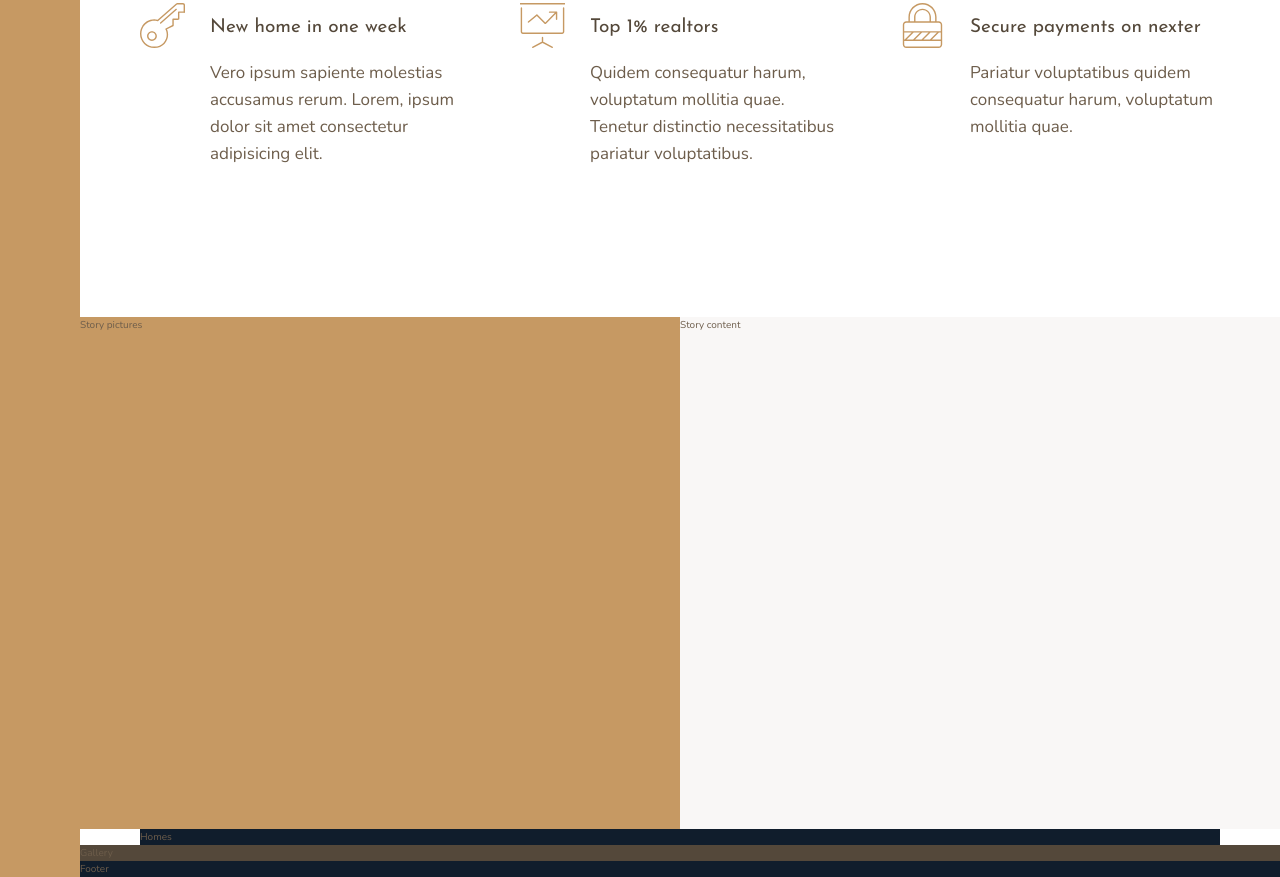
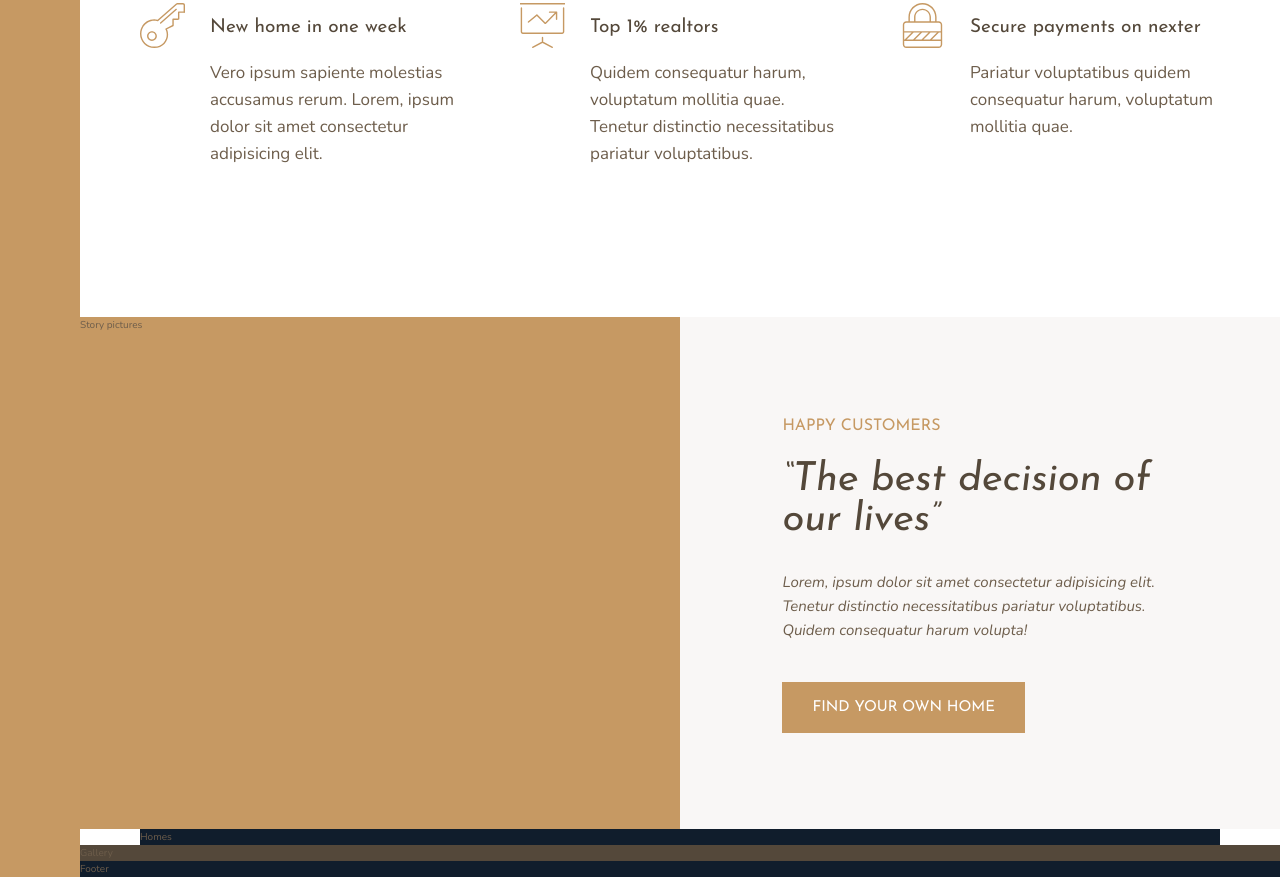
Before and after one commit to S4MX0816/advanced-css-course, a website: page Nexter/index.html in a window 1280 px wide. Shown: the part 991-1868 px from the top of the page. Drawn offline with nearby package versions, Linux system fonts and the light colour scheme.

Commit message:
story content section

```diff
--- a/Nexter/index.html
+++ b/Nexter/index.html
@@ -91,7 +91,18 @@
 
     <div class="story__pictures">Story pictures</div>
 
-    <div class="story__content">Story content</div>
+    <div class="story__content">
+      <h3 class="heading-3 mb-sm">Happy Customers</h3>
+      <h2 class="heading-2 heading-2--dark mb-md">
+        &ldquo;The best decision of our lives&rdquo;
+      </h2>
+      <p class="story__text">
+        Lorem, ipsum dolor sit amet consectetur adipisicing elit. Tenetur
+        distinctio necessitatibus pariatur voluptatibus. Quidem consequatur
+        harum volupta!
+      </p>
+      <button class="btn">Find your own home</button>
+    </div>
 
     <section class="homes">Homes</section>
 
--- a/Nexter/sass/_story.scss
+++ b/Nexter/sass/_story.scss
@@ -7,5 +7,22 @@
   &__content {
     background-color: $color-grey-light-1;
     grid-column: col-start 5 / full-end;
+
+    padding: 6rem 8vw;
+
+    display: flex;
+    flex-direction: column;
+    justify-content: center;
+    align-items: flex-start;
+
+    // display: grid;
+    // align-content: center;
+    // justify-items: start;
+  }
+
+  &__text {
+    font-size: 1.5rem;
+    font-style: italic;
+    margin-bottom: 4rem;
   }
 }
--- a/Nexter/sass/_typography.scss
+++ b/Nexter/sass/_typography.scss
@@ -9,10 +9,24 @@
 
 .heading-2 {
   @extend %heading;
+  font-size: 4rem;
+  font-style: italic;
+  line-height: 1;
+
+  &--light {
+    color: $color-grey-light-1;
+  }
+
+  &--dark {
+    color: $color-grey-dark-1;
+  }
 }
 
 .heading-3 {
   @extend %heading;
+  font-size: 1.6rem;
+  color: $color-primary;
+  text-transform: uppercase;
 }
 
 .heading-4 {
@@ -27,3 +41,36 @@
     color: $color-grey-dark-1;
   }
 }
+
+.btn {
+  background-color: $color-primary;
+  color: white;
+  border: none;
+  border-radius: 0;
+  font-family: $font-display;
+  font-size: 1.5rem;
+  text-transform: uppercase;
+  padding: 1.8rem 3rem;
+  cursor: pointer;
+  transition: all 200ms;
+
+  &:hover {
+    background-color: $color-primary-dark;
+  }
+}
+
+.mb-sm {
+  margin-bottom: 2rem !important;
+}
+
+.mb-md {
+  margin-bottom: 3rem !important;
+}
+
+.mb-lg {
+  margin-bottom: 4rem !important;
+}
+
+.mb-hg {
+  margin-bottom: 8rem !important;
+}
```
Also changed, not shown: Nexter/css/style.css.
